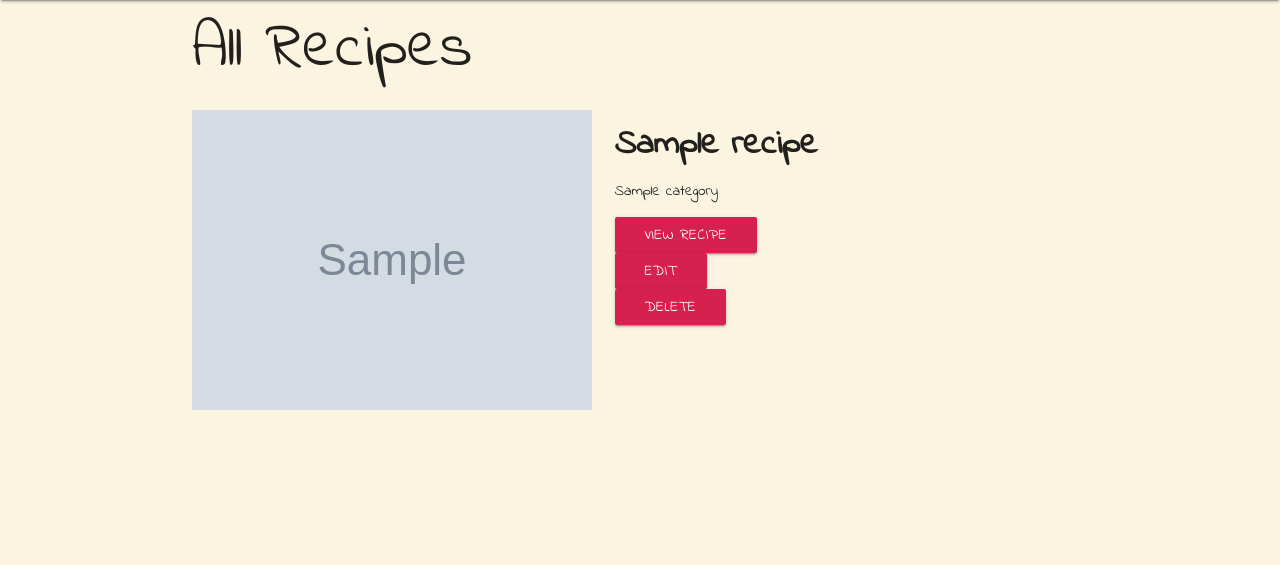
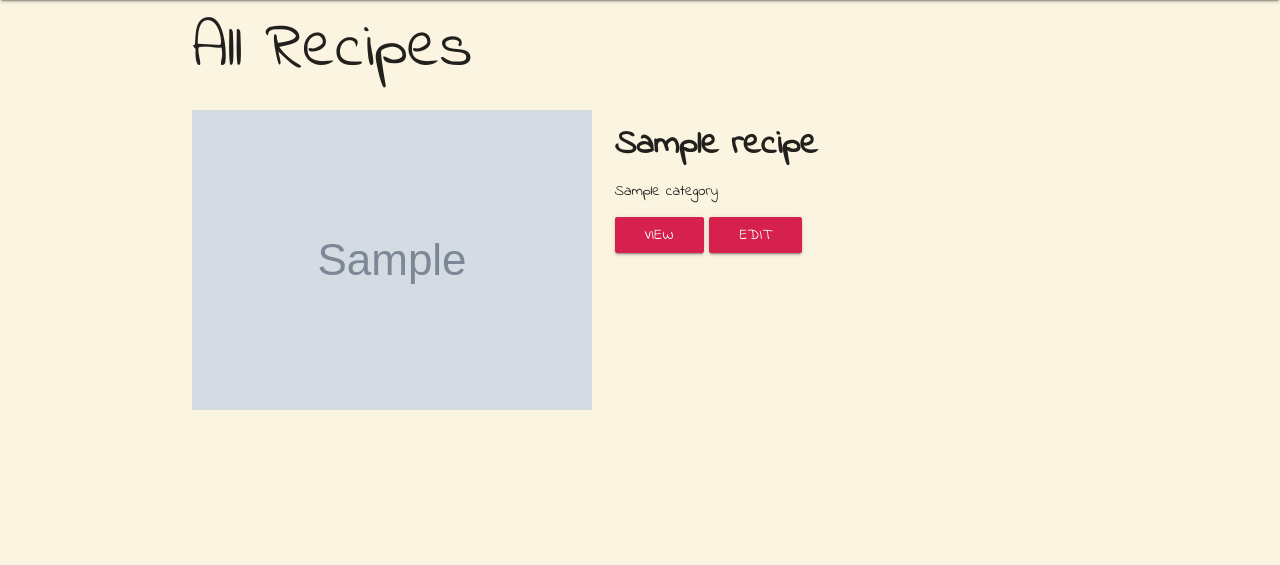
Before and after one commit to coderkatew/foodie, a Flask app: page /all_recipes in a window 1280 px wide. Shown: the part 80-645 px from the top of the page. Run offline with Flask 2, Linux system fonts and the light colour scheme; grey boxes marked "Sample" are stand-in pictures; a database or web service that is not in the repository returns one stand-in record (values such as "Sample title"); some libraries are stand-ins or nearby versions.

Commit message:
Removed delete buttons from main recipe page

```diff
--- a/templates/all_recipes.html
+++ b/templates/all_recipes.html
@@ -35,17 +35,12 @@
         <a
           href="{{ url_for('view_recipe', recipe_id=recipe._id) }}"
           class="waves-effect waves-light btn"
-          >View Recipe</a
+          >View</a
         >
         <a
           href="{{url_for('edit_recipe', recipe_id=recipe._id)}}"
           class="waves-effect waves-light btn"
           >Edit</a
-        >
-        <a
-          href="{{url_for('delete_recipe', recipe_id=recipe._id)}}"
-          class="waves-effect waves-light btn"
-          >Delete</a
         >
       </div>
     </div>
--- a/templates/view_recipe.html
+++ b/templates/view_recipe.html
@@ -40,7 +40,7 @@
   </div>
   <!-- Time -->
   <div>
-    <p><span>Time Required:</span> {{recipe.time}} Minutes</p>
+    <p><em>Time Required:</em> {{recipe.time}} Minutes</p>
   </div>
   <!-- Ingredients -->
   <div>
@@ -56,13 +56,13 @@
   <!-- Method -->
   <div>
   <h4>Method</h4>
-    <ul>
+    <ol>
       {% for step in recipe.method %}
       <li>
         {{step}}
       </li>
       {% endfor %}
-    </ul>
+    </ol>
   </div>
   <!-- Allergens -->
   <div>
```
